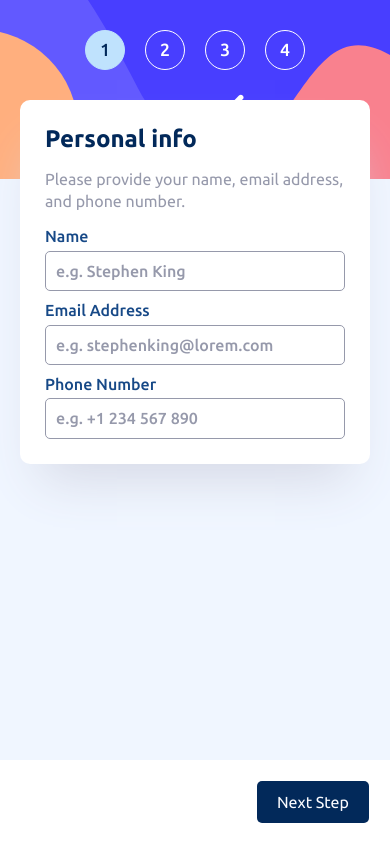
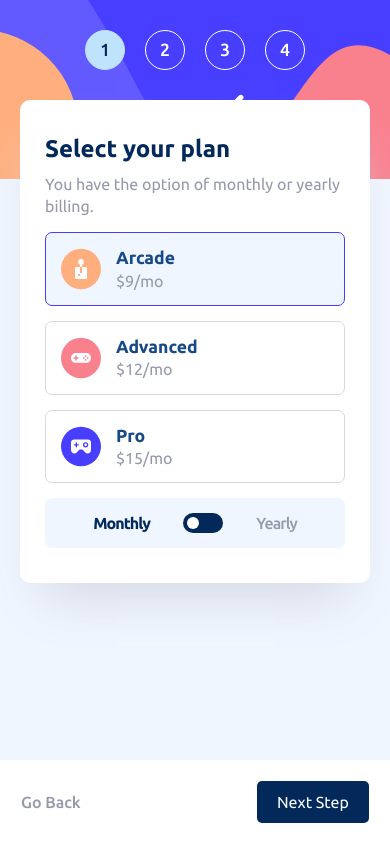
Before and after one commit to Mohammed-Beltagy/Multi-Step-Form, a plain HTML site: page index.html in a window 390 px wide. Drawn offline with Linux system fonts and the light colour scheme.

Commit message:
Created step-2 mobile style & go-back button

```diff
--- a/css/style.css
+++ b/css/style.css
@@ -106,7 +106,7 @@ ul .text {
 .main {
   background-color: var(--section-bg);
   margin: 0 20px;
-  padding: 25px;
+  padding: 35px 25px;
   border-radius: 10px;
   box-shadow: 0 35px 50px -20px var(--shadow);
 }
@@ -115,13 +115,15 @@ ul .text {
   font-weight: 700;
 }
 .main h2 + p {
-  margin: 15px 0;
+  margin: 10px 0;
   line-height: 1.4;
   color: var(--text-secondry);
 }
+
+/* Step One */
 .step-one label {
   display: block;
-  margin: 10px 0 5px;
+  margin: 20px 0 5px;
   color: var(--text-accent-active);
   font-weight: 500;
 }
@@ -142,6 +144,83 @@ ul .text {
   border-color: var(--field-active);
 }
 
+/* Step Two */
+.step-two .plans-container > div {
+  display: flex;
+  width: 100%;
+  padding: 15px;
+  margin-top: 15px;
+  border-radius: 7px;
+}
+.step-two .plan {
+  border: 1px solid var(--shadow);
+  cursor: pointer;
+  user-select: none;
+  color: var(--text-accent-active);
+  font-weight: 500;
+}
+.step-two .plan.chosen {
+  background-color: var(--main-bg);
+  border-color: var(--field-active);
+}
+.step-two .plan:focus,
+.step-two .plan:hover {
+  border-color: var(--field-active);
+}
+.step-two .plan img {
+  margin-right: 15px;
+}
+.step-two .plan h3 {
+  font-size: 1.1em;
+  font-weight: 700;
+  margin-bottom: 3px;
+}
+.step-two .plan span {
+  color: var(--text-secondry);
+  font-weight: 400;
+}
+.step-two .switcher-container {
+  margin-top: 25px;
+  justify-content: space-evenly;
+  align-items: center;
+  background-color: var(--main-bg);
+}
+.step-two .switcher-container > span {
+  color: var(--text-secondry);
+  font-weight: 500;
+  letter-spacing: -1px;
+}
+.step-two .switcher-container > span.chosen {
+  color: var(--text-accent);
+  font-weight: 700;
+}
+.step-two .switcher-container input[type="checkbox"] {
+  display: none;
+}
+.step-two label[for="switcher"] {
+  position: relative;
+  background-color: var(--text-accent);
+  width: 40px;
+  height: 20px;
+  cursor: pointer;
+  border-radius: 1000px;
+}
+.step-two label[for="switcher"] span {
+  position: absolute;
+  top: 50%;
+  left: 4px;
+  transform: translateY(-50%);
+  display: block;
+  width: 12px;
+  height: 12px;
+  border-radius: 100%;
+  background-color: var(--text-secondry-hight-contrast);
+  transition: 0.3s;
+}
+input[type="checkbox"]:checked + label[for="switcher"] span {
+  left: calc(100% - 16px);
+}
+
 /*  ============
     Footer Style
     ============  */
@@ -149,21 +228,29 @@ footer {
   background-color: var(--section-bg);
   padding: 1px;
   margin-top: auto;
+  display: flex;
+}
+footer > * {
+  display: block;
+  margin: 20px;
+  border: none;
+  cursor: pointer;
 }
 footer .next-btn {
-  display: block;
+  margin-left: auto;
   padding: 12px 20px;
-  margin: 20px;
-  margin-left: auto;
 
   background-color: var(--text-accent);
   color: var(--alabaster);
   border-radius: 5px;
 
-  border: none;
-  cursor: pointer;
   transition: 0.3s;
 }
 footer .next-btn:hover {
   background-color: var(--text-accent-active);
 }
+footer .back-btn {
+  background: none;
+  color: var(--text-secondry);
+  font-weight: 500;
+}
--- a/index.html
+++ b/index.html
@@ -59,6 +59,8 @@
         </li>
       </ul>
       <form id="main" class="main">
+        <!-- Step One -->
+        <!--
         <div class="step-one">
           <h2>Personal info</h2>
           <p>Please provide your name, email address, and phone number.</p>
@@ -76,30 +78,52 @@
           <label>Phone Number</label>
           <input type="tel" placeholder="e.g. +1 234 567 890" required />
         </div>
+       -->
+        <div class="step-two">
+          <h2>Select your plan</h2>
+          <p>You have the option of monthly or yearly billing.</p>
+
+          <div class="plans-container">
+            <div class="plan chosen">
+              <img src="assets/images/icon-arcade.svg" alt="Arcade plan icon" />
+              <div class="text">
+                <h3>Arcade</h3>
+                <span>$9/mo</span>
+              </div>
+            </div>
+            <div class="plan">
+              <img
+                src="assets/images/icon-advanced.svg"
+                alt="Advanced plan icon"
+              />
+              <div class="text">
+                <h3>Advanced</h3>
+                <span>$12/mo</span>
+              </div>
+            </div>
+            <div class="plan">
+              <img src="assets/images/icon-pro.svg" alt="Pro plan icon" />
+              <div class="text">
+                <h3>Pro</h3>
+                <span>$15/mo</span>
+              </div>
+            </div>
+            <div class="switcher-container">
+              <span class="monthly chosen">Monthly</span>
+              <input type="checkbox" name="switcher" id="switcher" />
+              <label for="switcher"><span></span></label>
+              <span class="yearly">Yearly</span>
+            </div>
+          </div>
+        </div>
       </form>
       <footer>
-        <input type="submit" class="next-btn" value="Next Step" form="main" />
+        <input type="button" value="Go Back" class="back-btn" />
+        <input type="submit" value="Next Step" class="next-btn" form="main" />
       </footer>
     </div>
 
     <div class="not-styled">
-      <!-- Sidebar start -->
-
-      <!-- Sidebar end -->
-
-      <!-- Step 1 start -->
-
-      Name Next Step
-
-      <!-- Step 1 end -->
-
-      <!-- Step 2 start -->
-
-      Select your plan You have the option of monthly or yearly billing. Arcade
-      $9/mo Advanced $12/mo Pro $15/mo Monthly Yearly Go Back Next Step
-
-      <!-- Step 2 end -->
-
       <!-- Step 3 start -->
 
       Pick add-ons Add-ons help enhance your gaming experience. Online service
```
